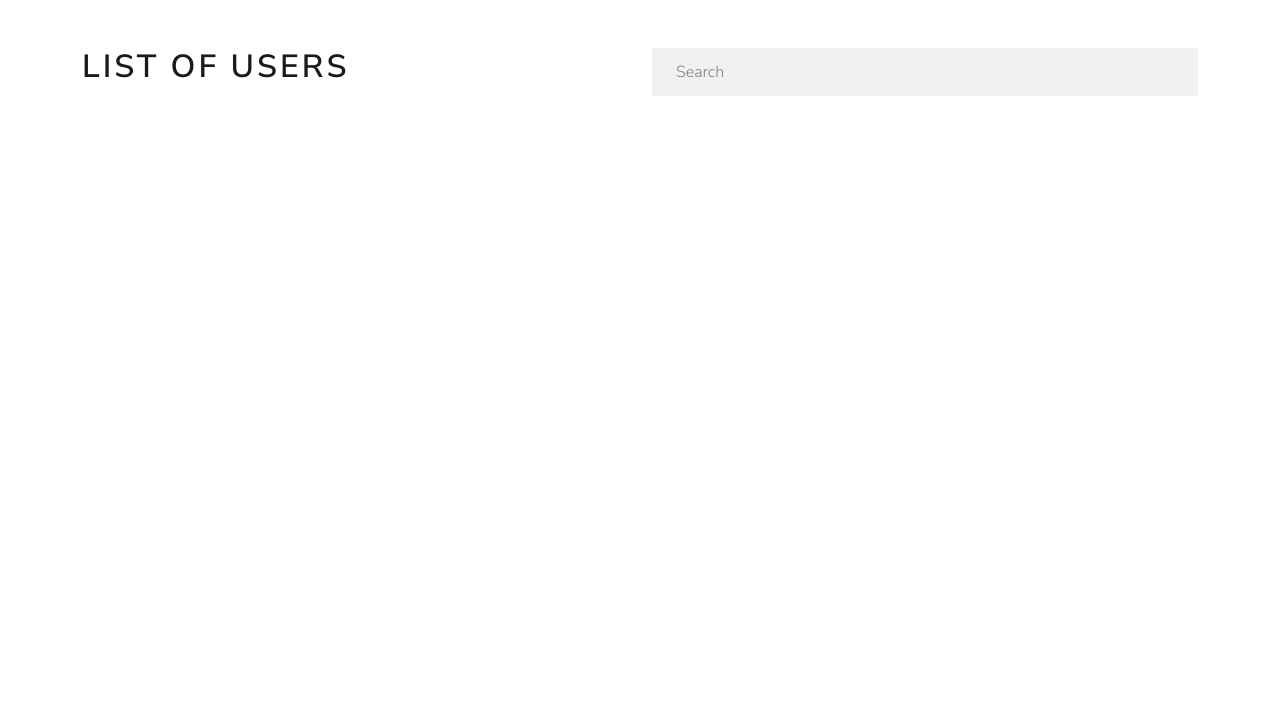
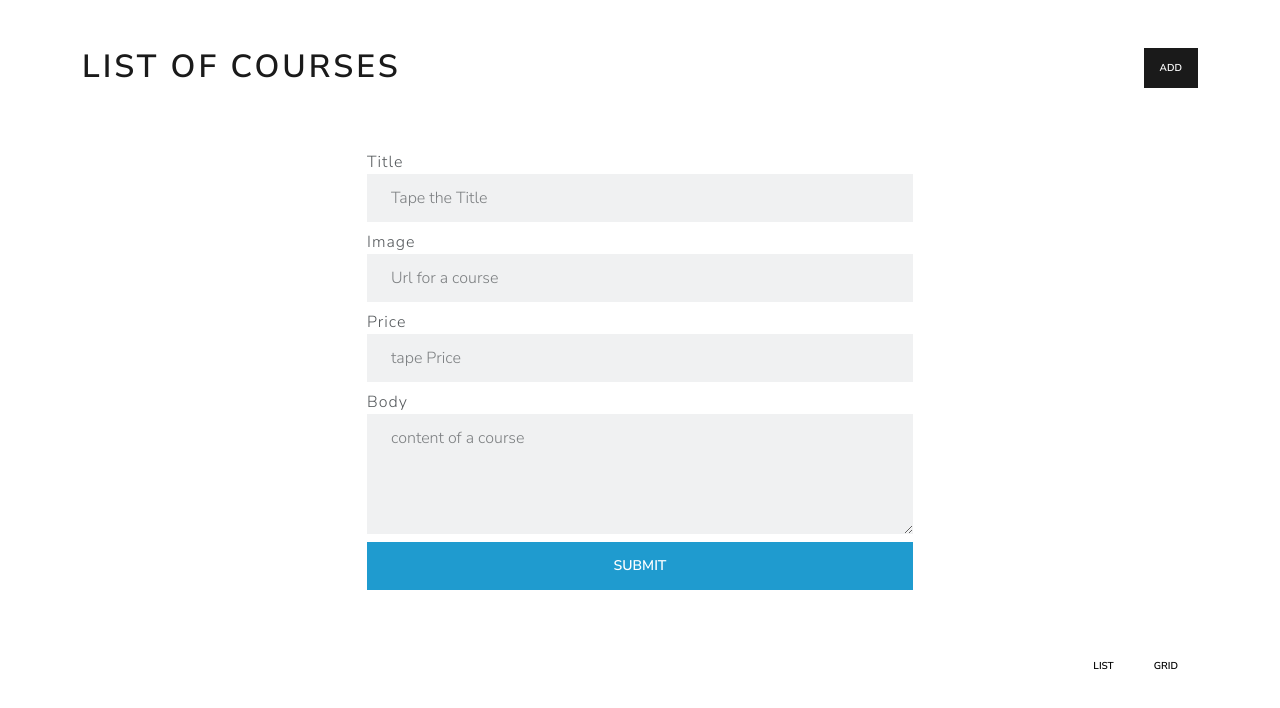
Before and after one commit to IDBRAHIMDEV/formation-angular-18-eurafric, an Angular app: page / in a window 1280 px wide. Shown: the top 708 px of the page. Built offline with nearby package versions, Linux system fonts and the light colour scheme; no server answers.

Commit message:
list of courses

```diff
--- a/src/app/app.component.html
+++ b/src/app/app.component.html
@@ -1,5 +1,4 @@
 
 <div class="container">
-
-    <app-users></app-users>
+    <app-list-courses></app-list-courses>
 </div>
--- a/src/app/app.component.ts
+++ b/src/app/app.component.ts
@@ -1,3 +1,4 @@
+import { ListCoursesComponent } from './pages/courses/list-courses/list-courses.component';
 import { UsersComponent } from './pages/users/users.component';
 import { TodosComponent } from './pages/todos/todos.component';
 import { ComptabiliteComponent } from './pages/comptabilite/comptabilite.component';
@@ -9,7 +10,7 @@ import { RouterOutlet } from '@angular/router';
 @Component({
   selector: 'app-root',
   standalone: true,
-  imports: [RouterOutlet, ComptabiliteComponent, TodosComponent, UsersComponent],
+  imports: [RouterOutlet, ComptabiliteComponent, TodosComponent, UsersComponent, ListCoursesComponent],
   templateUrl: './app.component.html',
   styleUrl: './app.component.css'
 })
--- a/src/app/pages/courses/list-courses/list-courses.component.html
+++ b/src/app/pages/courses/list-courses/list-courses.component.html
@@ -1 +1,44 @@
-(.row.my-5>.col-md-6>h1{List of courses}^.col-md-6.text-end>btn.btn.btn-sm.btn-primary{Add})+(.row.my-5>.col-md-6.mx-auto>(.form-group.my-2>label[for=title]{Title}+input:text#title))+(.form-group.my-2>label[for=image]{Image}+input:url#image.form-control)+(.form-group.my-2>label[for=price]{Price}+input:number.form-control#price)+(.form-group.my-2>label[for=body]{Body}+texterea[rows=4].form-control#body)+(.d-grid.my-2>btn.btn.btn-info)
+<div class="row my-5">
+    <div class="col-md-6">
+        <h1>List of courses</h1>
+    </div>
+    <div class="col-md-6 text-end"><button class="btn btn-sm btn-primary">Add</button></div>
+</div>
+<div class="row my-5">
+    <div class="col-md-6 mx-auto">
+        <div class="form-group my-2">
+            <label for="title">Title</label>
+            <input class="form-control" placeholder="Tape the Title" type="text" name="" id="title">
+        </div>
+
+        <div class="form-group my-2">
+            <label for="image">Image</label>
+            <input placeholder="Url for a course" type="url" name="" id="image" class="form-control">
+        </div>
+        <div class="form-group my-2">
+            <label for="price">Price</label>
+            <input placeholder="tape Price" type="number" name="" id="price" class="form-control">
+        </div>
+        <div class="form-group my-2">
+            <label for="body">Body</label>
+            <textarea placeholder="content of a course" rows="4" class="form-control" id="body"></textarea>
+        </div>
+        <div class="d-grid my-2">
+            <button class="btn btn-info">Submit</button>
+        </div>
+    </div>
+</div>
+<div class="row my-2">
+    <div class="col-md-12 text-end">
+        <button class="btn btn-secondary btn-sm mx-1">List</button>
+        <button class="btn btn-secondary btn-sm mx-1">Grid</button>
+    </div>
+</div>
+<div class="row my-3">
+    <ul class="list-group">
+        <li class="list-group-item"></li>
+    </ul>
+</div>
+<div class="row my-3">
+    <div class="col-md-4"></div>
+</div>
```
